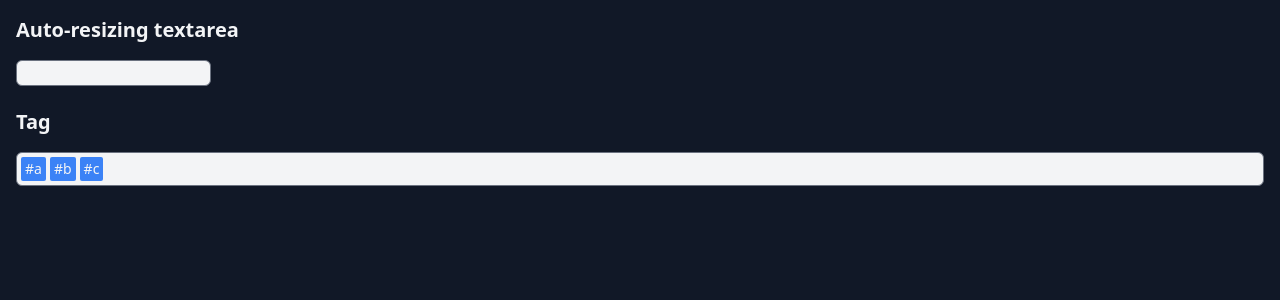
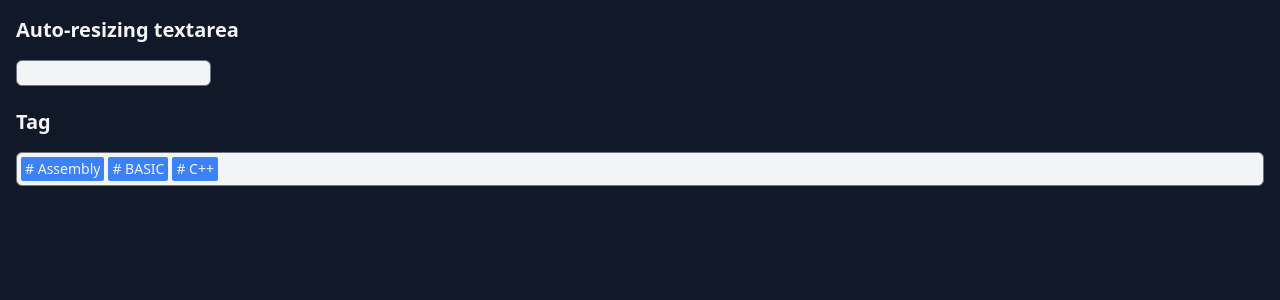
Before and after one commit to ahuglajbclajep/toy-components, a React (Vite) app: page / in a window 1280 px wide. Shown: the top 300 px of the page. Built offline with nearby package versions, Linux system fonts and the light colour scheme.

Commit message:
[tag-suggestion] 単語を更新

```diff
--- a/src/tag-suggestion/Tag.tsx
+++ b/src/tag-suggestion/Tag.tsx
@@ -17,7 +17,7 @@ export const ColorTag = ({ tag, onClick, isEditing = false }: TagProps) => {
         "flex items-center gap-1",
       )}
     >
-      <span>#{tag}</span>
+      <span># {tag}</span>
       {isEditing && <span>✖</span>}
     </button>
   );
--- a/src/tag-suggestion/index.tsx
+++ b/src/tag-suggestion/index.tsx
@@ -4,10 +4,21 @@ import TagEditor, { narrowDownHelper } from "./TagEditor";
 import { TagDisplay } from "./TagDisplay";
 import { Tag } from "./types";
 
-const suggestTags = ["v", "w", "x", "y", "z"];
+const suggestTags = [
+  "Assembly",
+  "BASIC",
+  "C++",
+  "Dart",
+  "Elixir",
+  "F#",
+  "Go",
+  "Haskell",
+  "Idris",
+  "Java",
+];
 
 export const Demo = () => {
-  const [inputTags, setInputTags] = useState<Tag[]>(["a", "b", "c"]);
+  const [inputTags, setInputTags] = useState<Tag[]>(suggestTags.slice(0, 3));
   const [searchText, setSearchText] = useState("");
 
   const onClickInputTag = useCallback((tag: Tag) => {
```
